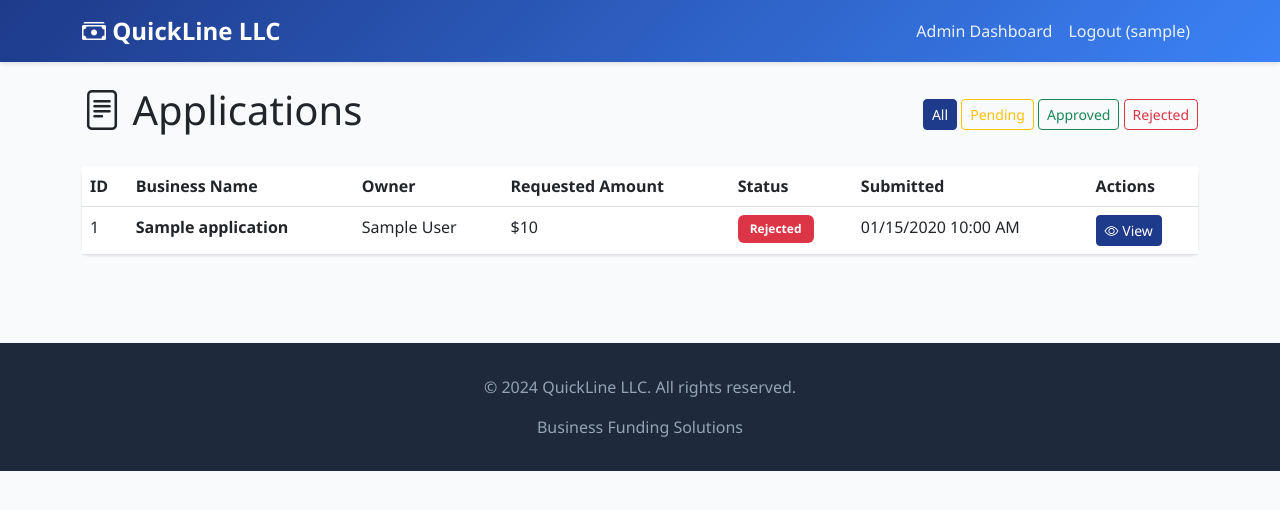
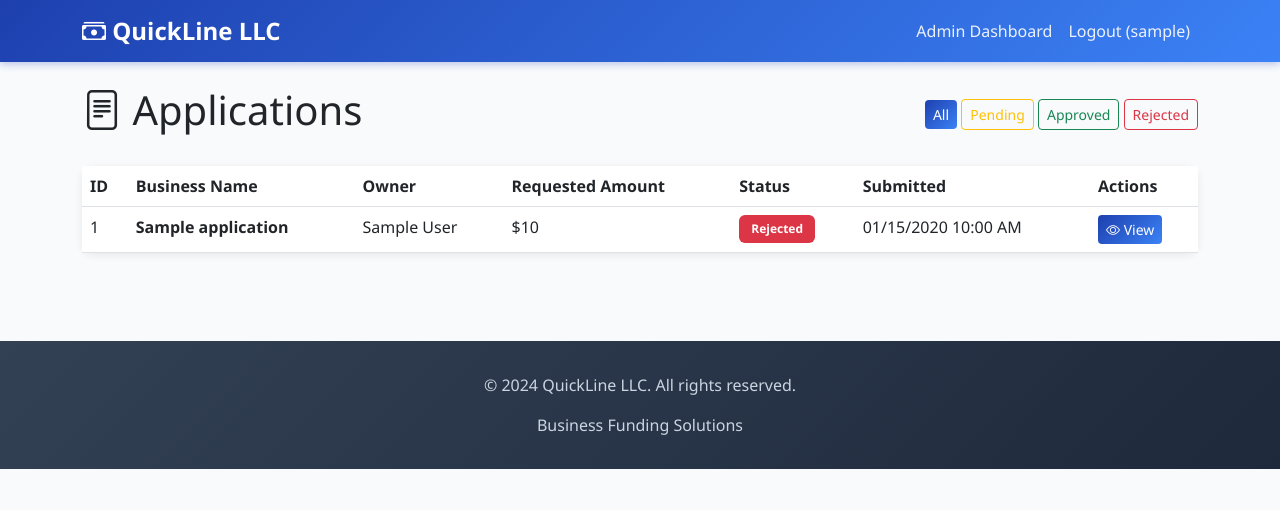
Before and after one commit to matthewmakh/quickline-mca, a Flask app: page /admin/applications in a window 1280 px wide. Shown: the top 510 px of the page. Run offline with Flask 3, Linux system fonts and the light colour scheme; a user stored in the database is signed in; tables that the repository leaves empty hold one stand-in row (values such as "Sample post").

Commit message:
Update color scheme to blue, orange, and white palette

```diff
--- a/app/templates/base.html
+++ b/app/templates/base.html
@@ -8,21 +8,28 @@
     <link rel="stylesheet" href="https://cdn.jsdelivr.net/npm/bootstrap-icons@1.11.0/font/bootstrap-icons.css">
     <style>
         :root {
-            --primary-color: #1e3a8a;
-            --secondary-color: #3b82f6;
+            --primary-blue: #1e40af;
+            --secondary-blue: #3b82f6;
+            --light-blue: #60a5fa;
+            --primary-orange: #ea580c;
+            --secondary-orange: #f97316;
+            --light-orange: #fb923c;
             --success-color: #10b981;
             --danger-color: #ef4444;
             --warning-color: #f59e0b;
+            --white: #ffffff;
+            --light-gray: #f8fafc;
+            --dark-gray: #334155;
         }
 
         body {
             font-family: 'Segoe UI', Tahoma, Geneva, Verdana, sans-serif;
-            background-color: #f8fafc;
+            background-color: var(--light-gray);
         }
 
         .navbar {
-            background: linear-gradient(135deg, var(--primary-color), var(--secondary-color));
-            box-shadow: 0 2px 4px rgba(0,0,0,0.1);
+            background: linear-gradient(135deg, var(--primary-blue), var(--secondary-blue));
+            box-shadow: 0 2px 8px rgba(30, 64, 175, 0.3);
         }
 
         .navbar-brand {
@@ -34,33 +41,49 @@
         .nav-link {
             color: rgba(255,255,255,0.9) !important;
             font-weight: 500;
+            transition: color 0.3s ease;
         }
 
         .nav-link:hover {
-            color: white !important;
+            color: var(--light-orange) !important;
         }
 
         .btn-primary {
-            background-color: var(--primary-color);
-            border-color: var(--primary-color);
+            background: linear-gradient(135deg, var(--primary-blue), var(--secondary-blue));
+            border: none;
+            transition: all 0.3s ease;
         }
 
         .btn-primary:hover {
-            background-color: var(--secondary-color);
-            border-color: var(--secondary-color);
+            background: linear-gradient(135deg, var(--secondary-blue), var(--light-blue));
+            transform: translateY(-2px);
+            box-shadow: 0 4px 12px rgba(59, 130, 246, 0.4);
+        }
+
+        .btn-success {
+            background: linear-gradient(135deg, var(--primary-orange), var(--secondary-orange));
+            border: none;
+            transition: all 0.3s ease;
+        }
+
+        .btn-success:hover {
+            background: linear-gradient(135deg, var(--secondary-orange), var(--light-orange));
+            transform: translateY(-2px);
+            box-shadow: 0 4px 12px rgba(249, 115, 22, 0.4);
         }
 
         .card {
             border: none;
-            box-shadow: 0 1px 3px rgba(0,0,0,0.1);
-            border-radius: 0.5rem;
+            box-shadow: 0 2px 8px rgba(0,0,0,0.08);
+            border-radius: 0.75rem;
+            background: var(--white);
         }
 
         .card-header {
-            background-color: var(--primary-color);
+            background: linear-gradient(135deg, var(--primary-blue), var(--secondary-blue));
             color: white;
             font-weight: 600;
-            border-radius: 0.5rem 0.5rem 0 0 !important;
+            border-radius: 0.75rem 0.75rem 0 0 !important;
         }
 
         .badge {
@@ -69,23 +92,30 @@
         }
 
         .alert {
-            border-radius: 0.5rem;
+            border-radius: 0.75rem;
             border: none;
         }
 
         footer {
-            background-color: #1e293b;
-            color: #94a3b8;
+            background: linear-gradient(135deg, var(--dark-gray), #1e293b);
+            color: #cbd5e1;
             padding: 2rem 0;
             margin-top: 4rem;
         }
 
         .stat-card {
-            background: linear-gradient(135deg, var(--primary-color), var(--secondary-color));
+            background: linear-gradient(135deg, var(--primary-blue), var(--secondary-blue));
             color: white;
-            border-radius: 0.5rem;
+            border-radius: 0.75rem;
             padding: 1.5rem;
             margin-bottom: 1rem;
+            box-shadow: 0 4px 12px rgba(30, 64, 175, 0.2);
+            transition: transform 0.3s ease;
+        }
+
+        .stat-card:hover {
+            transform: translateY(-5px);
+            box-shadow: 0 8px 20px rgba(30, 64, 175, 0.3);
         }
 
         .stat-card h3 {
```
